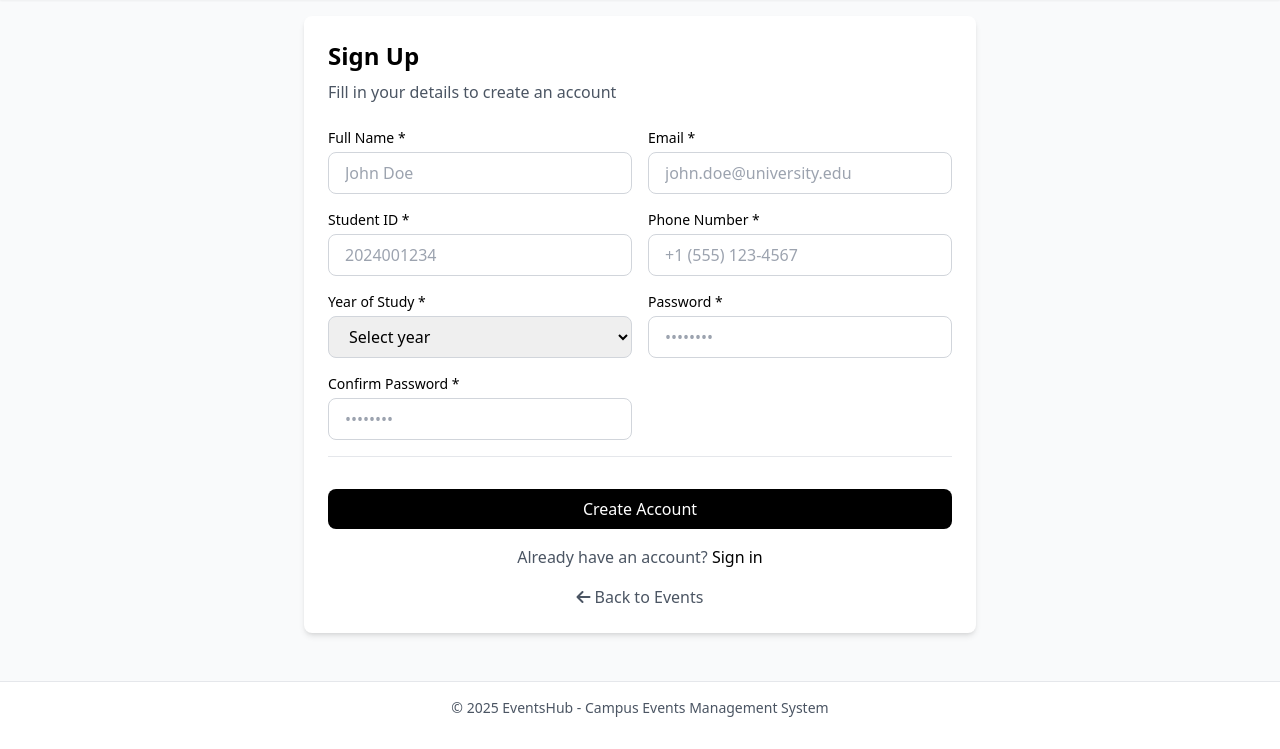
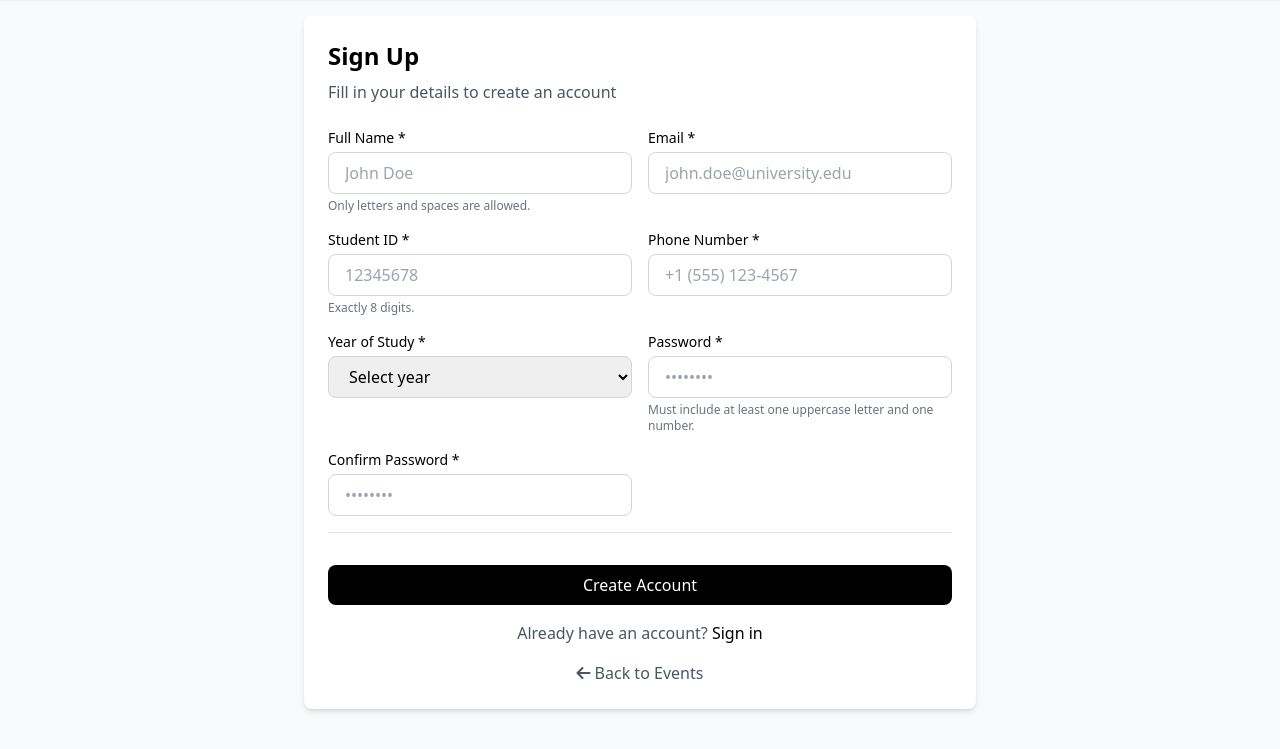
Before and after one commit to Taha7486/Mini-Projet, a PHP site: page /public/signup.php in a window 1280 px wide. Shown: the part 89-838 px from the top of the page. Before the commit the page ends 806 px from the top, so only its background shows below. Run offline with PHP 8.4, Linux system fonts and the light colour scheme; some libraries are stand-ins or nearby versions.

Commit message:
full name , student ID and password validation,email participants getter working

```diff
--- a/assets/js/organizer-dashboard.js
+++ b/assets/js/organizer-dashboard.js
@@ -494,7 +494,7 @@ function closeEmailModal() {
 
 function loadParticipantsForEmail(eventId) {
     // Reuse the existing participants loading logic
-    fetch('api/events.php', {
+    fetch('../api/events.php', {
         method: 'POST',
         headers: { 'Content-Type': 'application/json' },
         body: JSON.stringify({
--- a/public/signup.php
+++ b/public/signup.php
@@ -34,7 +34,8 @@ if(isLoggedIn()) {
                         <label for="nom" class="block text-sm font-medium mb-1">Full Name *</label>
                         <input type="text" id="nom" name="nom" required
                                class="w-full px-4 py-2 border border-gray-300 rounded-lg focus:outline-none focus:ring-2 focus:ring-black"
-                               placeholder="John Doe">
+                               placeholder="John Doe" pattern="[A-Za-zÀ-ÖØ-öø-ÿ ]+" title="Only letters and spaces are allowed">
+                        <p class="mt-1 text-xs text-gray-500">Only letters and spaces are allowed.</p>
                     </div>
 
                     <div>
@@ -46,9 +47,10 @@ if(isLoggedIn()) {
 
                     <div>
                         <label for="student_id" class="block text-sm font-medium mb-1">Student ID *</label>
-                        <input type="text" id="student_id" name="student_id" required
+                        <input type="text" id="student_id" name="student_id" required inputmode="numeric" maxlength="8" pattern="\d{8}"
                                class="w-full px-4 py-2 border border-gray-300 rounded-lg focus:outline-none focus:ring-2 focus:ring-black"
-                               placeholder="2024001234">
+                               placeholder="12345678" title="Exactly 8 digits">
+                        <p class="mt-1 text-xs text-gray-500">Exactly 8 digits.</p>
                     </div>
 
                     <div>
@@ -95,7 +97,8 @@ if(isLoggedIn()) {
                         <label for="password" class="block text-sm font-medium mb-1">Password *</label>
                         <input type="password" id="password" name="password" required minlength="6"
                                class="w-full px-4 py-2 border border-gray-300 rounded-lg focus:outline-none focus:ring-2 focus:ring-black"
-                               placeholder="••••••••">
+                               placeholder="••••••••" title="Must contain at least one uppercase letter and one number">
+                        <p class="mt-1 text-xs text-gray-500">Must include at least one uppercase letter and one number.</p>
                     </div>
 
                     <div>
```
Also changed, not shown: api/auth.php (+38 -0 lines), storage/event_images/event_1760618751_68f0e8ffa1e21.png (added).
